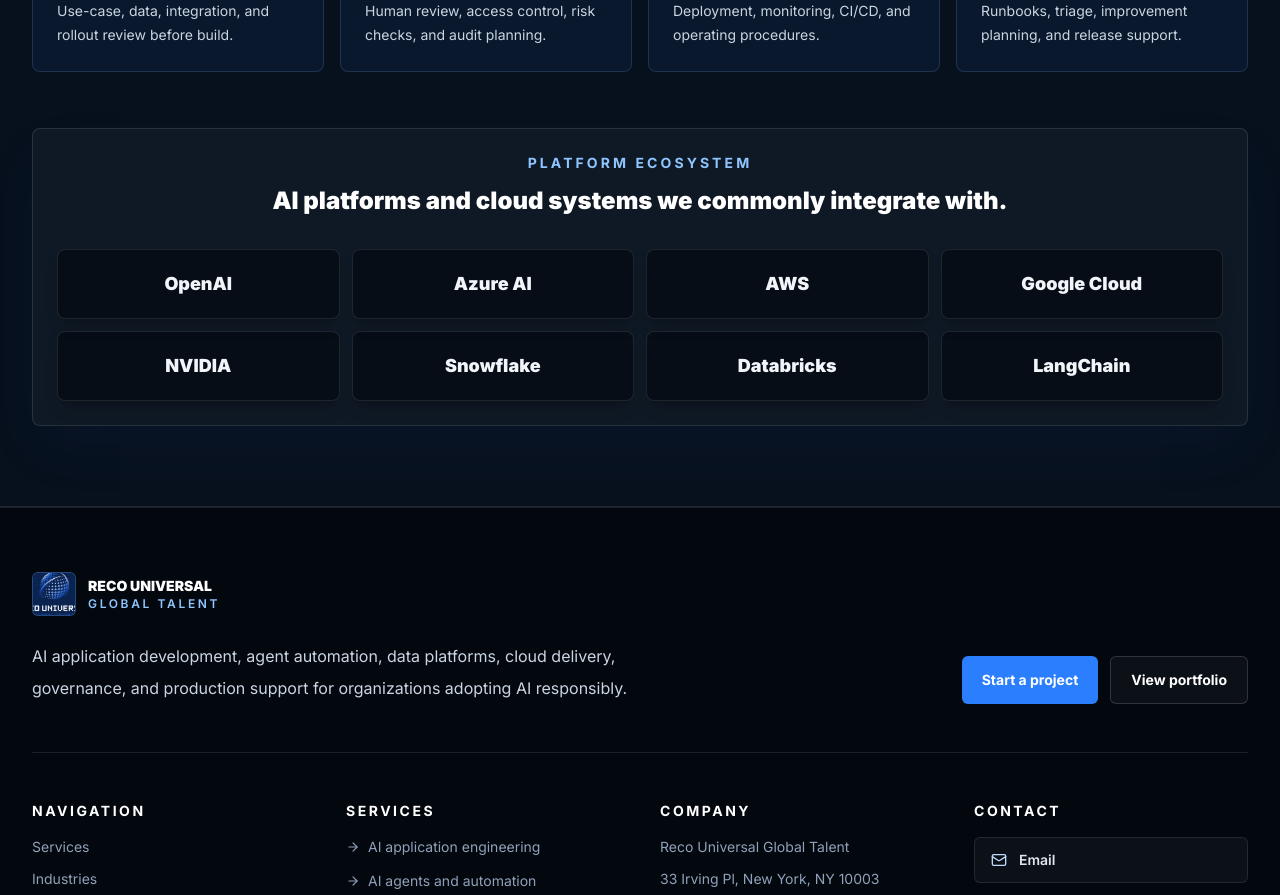
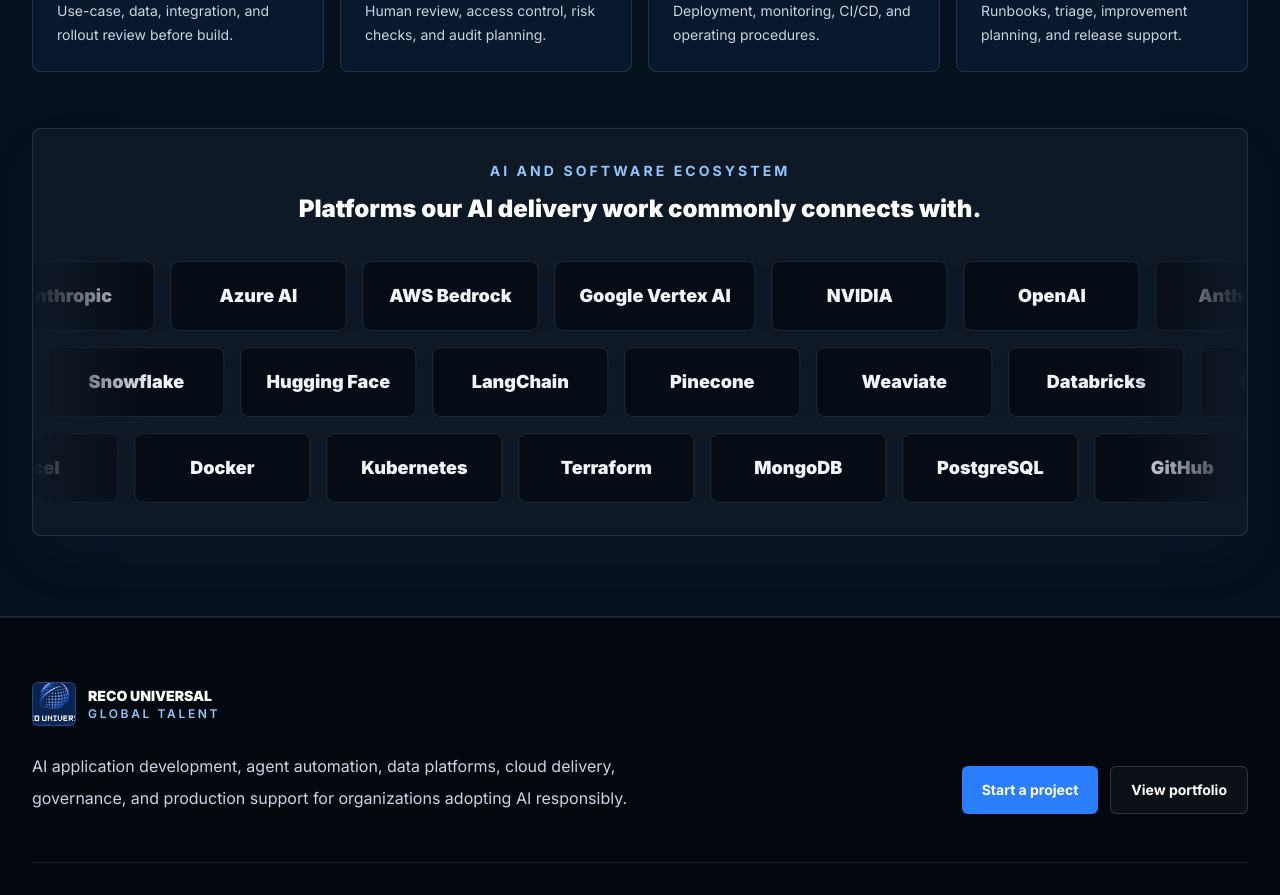
Before and after one commit to prokhorenkomykhailo/recouniversal, a Next.js app: page / in a window 1280 px wide. Shown: the part 9900-10795 px from the top of the page. Built offline with nearby package versions, Linux system fonts and the light colour scheme.

Commit message:
Add flowing AI ecosystem carousel

```diff
--- a/app/globals.css
+++ b/app/globals.css
@@ -151,6 +151,24 @@
   }
 }
 
+@keyframes marquee-left {
+  from {
+    transform: translate3d(0, 0, 0);
+  }
+  to {
+    transform: translate3d(-50%, 0, 0);
+  }
+}
+
+@keyframes marquee-right {
+  from {
+    transform: translate3d(-50%, 0, 0);
+  }
+  to {
+    transform: translate3d(0, 0, 0);
+  }
+}
+
 .animate-fade-up {
   animation: fade-up 780ms ease both;
 }
@@ -300,6 +318,30 @@
   z-index: 1;
 }
 
+.marquee-mask {
+  mask-image: linear-gradient(90deg, transparent, black 10%, black 90%, transparent);
+}
+
+.marquee-track {
+  display: flex;
+  width: max-content;
+  animation: marquee-left 32s linear infinite;
+  will-change: transform;
+}
+
+.marquee-track[data-direction="right"] {
+  animation-name: marquee-right;
+  animation-duration: 36s;
+}
+
+.marquee-row:nth-child(2) .marquee-track {
+  animation-duration: 40s;
+}
+
+.marquee-row:hover .marquee-track {
+  animation-play-state: paused;
+}
+
 @media (prefers-reduced-motion: reduce) {
   *,
   *::before,
--- a/app/page.tsx
+++ b/app/page.tsx
@@ -289,15 +289,19 @@
   },
 ];
 
-const platformPartners = [
-  "OpenAI",
-  "Azure AI",
-  "AWS",
-  "Google Cloud",
-  "NVIDIA",
-  "Snowflake",
-  "Databricks",
-  "LangChain",
+const platformRows = [
+  {
+    direction: "left",
+    items: ["OpenAI", "Anthropic", "Azure AI", "AWS Bedrock", "Google Vertex AI", "NVIDIA"],
+  },
+  {
+    direction: "right",
+    items: ["Hugging Face", "LangChain", "Pinecone", "Weaviate", "Databricks", "Snowflake"],
+  },
+  {
+    direction: "left",
+    items: ["GitHub", "Vercel", "Docker", "Kubernetes", "Terraform", "MongoDB", "PostgreSQL"],
+  },
 ];
 
 function Brand({ compact = false }: { compact?: boolean }) {
@@ -795,20 +799,26 @@
             ))}
           </div>
 
-          <div className="mt-14 rounded-lg border border-white/10 bg-white/[0.035] p-6 shadow-2xl shadow-blue-950/20">
+          <div className="mt-14 overflow-hidden rounded-lg border border-white/10 bg-white/[0.035] py-8 shadow-2xl shadow-blue-950/20">
             <div className="text-center">
-              <p className="text-sm font-bold uppercase tracking-[0.22em] text-blue-300">Platform ecosystem</p>
+              <p className="text-sm font-bold uppercase tracking-[0.22em] text-blue-300">AI and software ecosystem</p>
               <h3 className="mt-3 text-2xl font-black text-white">
-                AI platforms and cloud systems we commonly integrate with.
+                Platforms our AI delivery work commonly connects with.
               </h3>
             </div>
-            <div className="mt-8 grid gap-3 sm:grid-cols-2 lg:grid-cols-4">
-              {platformPartners.map((partner) => (
-                <div
-                  key={partner}
-                  className="motion-card rounded-lg border border-white/10 bg-[#050A13]/80 px-5 py-5 text-center text-lg font-black text-slate-100 shadow-lg shadow-black/20"
-                >
-                  {partner}
+            <div className="mt-9 grid gap-4">
+              {platformRows.map((row, rowIndex) => (
+                <div key={rowIndex} className="marquee-row marquee-mask overflow-hidden">
+                  <div className="marquee-track" data-direction={row.direction}>
+                    {[...row.items, ...row.items].map((partner, index) => (
+                      <div
+                        key={`${partner}-${index}`}
+                        className="mx-2 grid min-w-44 place-items-center rounded-lg border border-white/10 bg-[#050A13]/82 px-6 py-5 text-center text-lg font-black text-slate-100 shadow-lg shadow-black/20 transition duration-300 hover:border-blue-200/45 hover:bg-blue-500/10 hover:text-blue-100"
+                      >
+                        {partner}
+                      </div>
+                    ))}
+                  </div>
                 </div>
               ))}
             </div>
```
